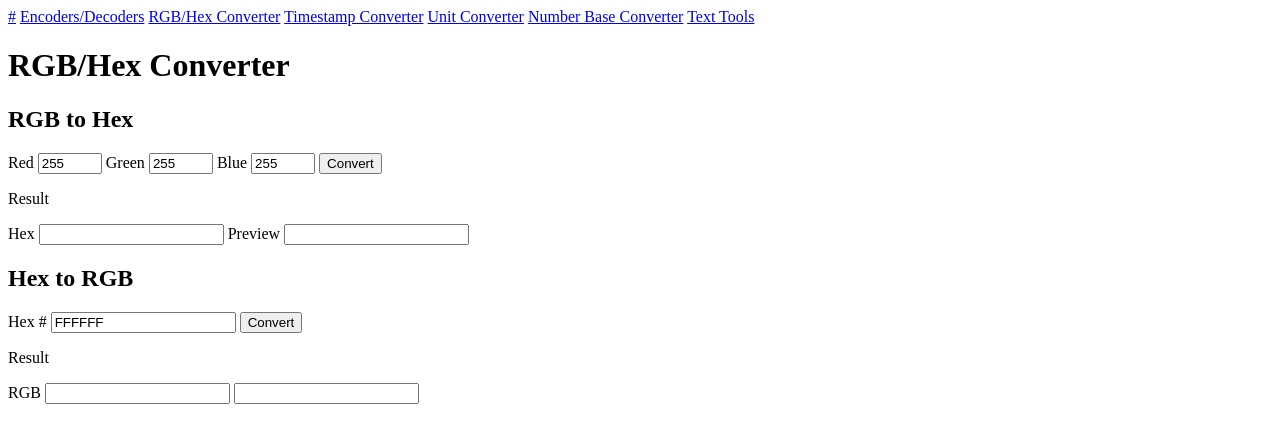
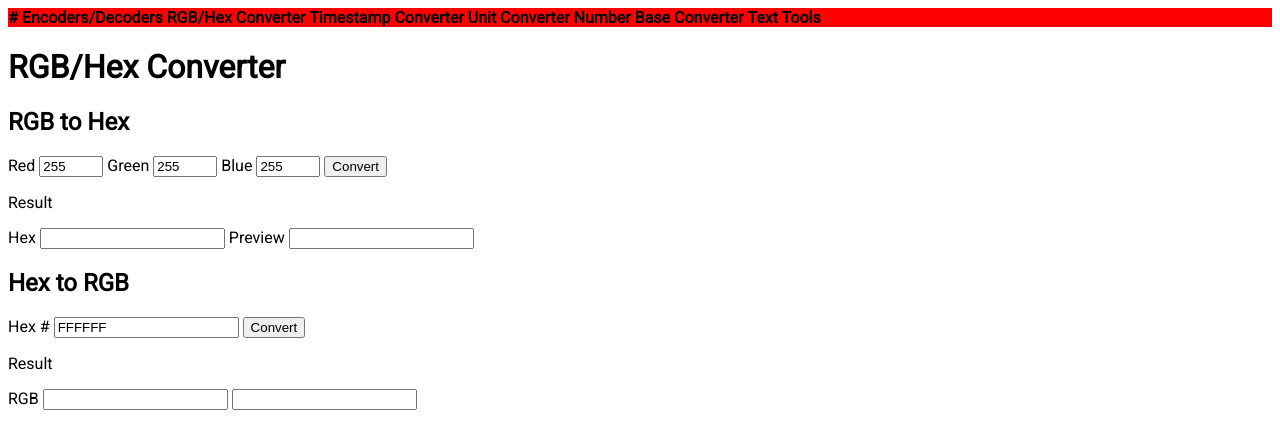
Before and after one commit to vineetvdubey/utility-apps-ui, a website: page apps/rgb-hex-converter/index.html in a window 1280 px wide. Drawn offline with Linux system fonts and the light colour scheme.

Commit message:
Added main css class

```diff
--- a/apps/rgb-hex-converter/index.html
+++ b/apps/rgb-hex-converter/index.html
@@ -7,19 +7,22 @@
   <meta name="viewport" content="width=device-width, initial-scale=1.0">
   <link rel="icon" type="image/png" href="/resources/icons/wrench_favicon.png">
   <title>RGB/Hex Converter - Utility Apps</title>
+  <link rel="stylesheet" href="/resources/css/main.css" />
+  <link rel="preconnect" href="https://fonts.gstatic.com" />
+  <link href="https://fonts.googleapis.com/css2?family=Roboto:wght@300;400&display=swap" rel="stylesheet" />
   <script src="./script.js" defer></script>
 </head>
 
 <body>
   <header>
-    <nav role="navigation">
-      <a href="/">#</a>
-      <a href="/apps/encoders-decoders/">Encoders/Decoders</a>
-      <a href="/apps/rgb-hex-converter/">RGB/Hex Converter</a>
-      <a href="/apps/timestamp-converter/">Timestamp Converter</a>
-      <a href="/apps/unit-converter/">Unit Converter</a>
-      <a href="/apps/number-base-converter/">Number Base Converter</a>
-      <a href="/apps/text-tools/">Text Tools</a>
+    <nav role="navigation" class="nav-style">
+      <a href="/" class="nav-option">#</a>
+      <a href="/apps/encoders-decoders/" class="nav-option">Encoders/Decoders</a>
+      <a href="/apps/rgb-hex-converter/" class="nav-option">RGB/Hex Converter</a>
+      <a href="/apps/timestamp-converter/" class="nav-option">Timestamp Converter</a>
+      <a href="/apps/unit-converter/" class="nav-option">Unit Converter</a>
+      <a href="/apps/number-base-converter/" class="nav-option">Number Base Converter</a>
+      <a href="/apps/text-tools/" class="nav-option">Text Tools</a>
     </nav>
   </header>
   <main>
--- /dev/null
+++ b/resources/css/main.css
@@ -0,0 +1,15 @@
+html {
+  font-family: 'Roboto', sans-serif;
+  background-color: #ffffff;
+  color: black;
+}
+
+.nav-style {
+  background-color: red;
+}
+
+.nav-option {
+  color: #000000;
+  text-decoration: none;
+  font-weight: bolder;
+}
```
Also changed, not shown: apps/encoders-decoders/index.html (+11 -8 lines), apps/number-base-converter/index.html (+11 -8 lines), apps/text-tools/index.html (+11 -8 lines), apps/timestamp-converter/index.html (+11 -8 lines), apps/unit-converter/index.html (+11 -8 lines), index.html (+11 -8 lines).
